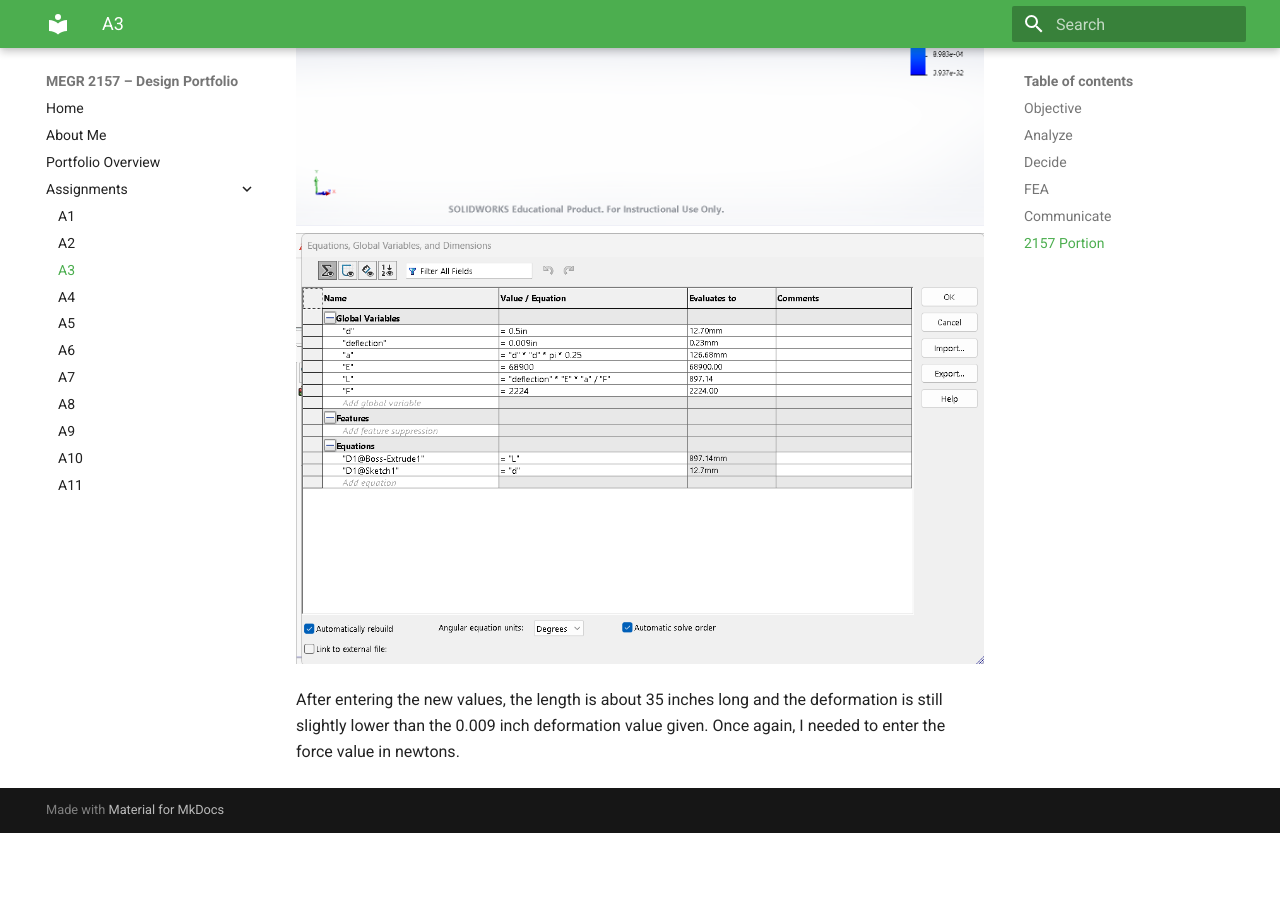
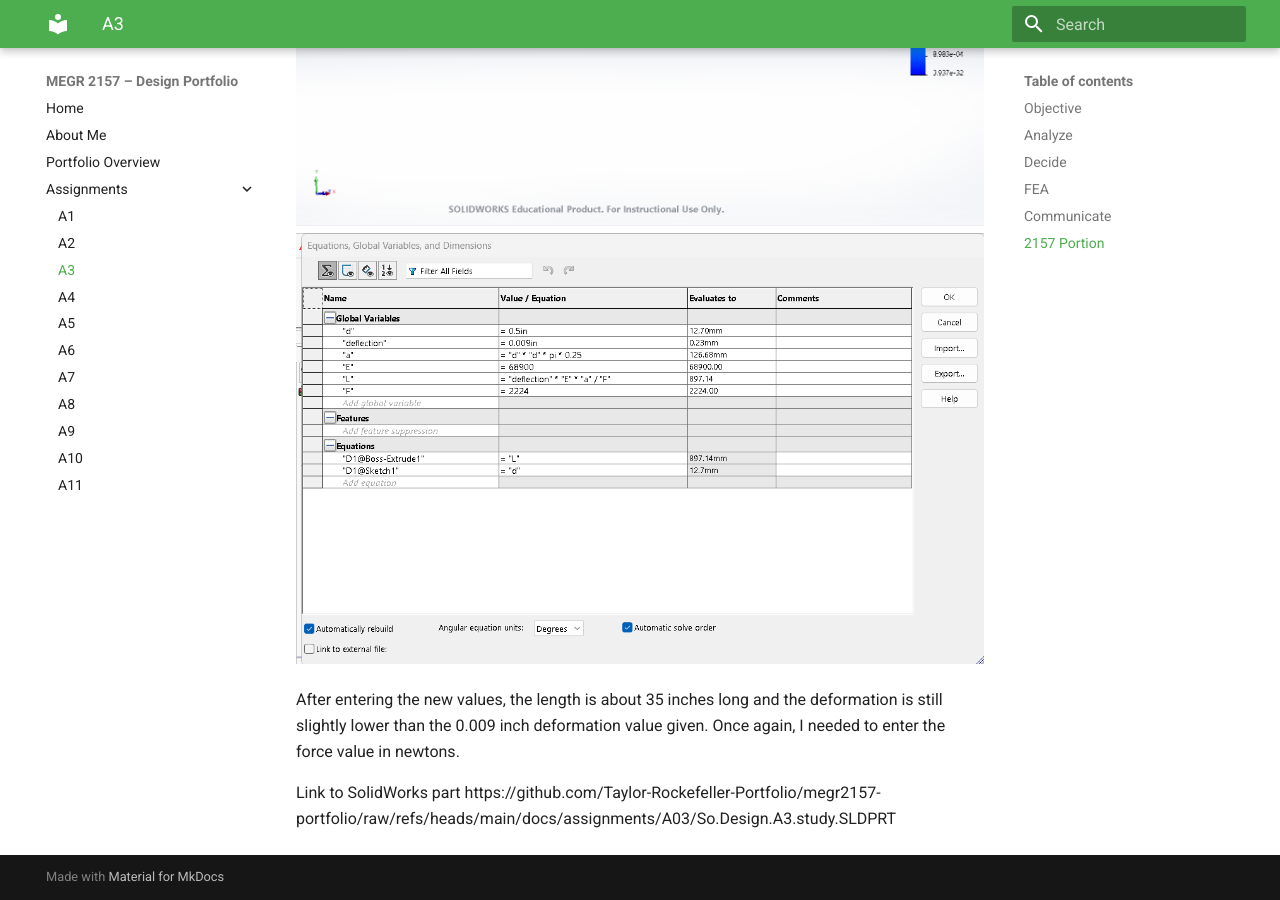
Before and after one commit to Taylor-Rockefeller-Portfolio/megr2157-portfolio, an MkDocs documentation site: the page built from docs/assignments/A03/index.md, in a window 1280 px wide and 900 px high, scrolled down 7114 px. Built offline with MkDocs 1.6.1 and Material for MkDocs 9.7.7, drawn with Linux system fonts in a browser that asks for light colours; before the commit the page ends 7947 px from its top, so only the background shows below that.

Commit message:
Add link to SolidWorks part in index.md
Added a link to the SolidWorks part for reference.

```diff
--- a/docs/assignments/A03/index.md
+++ b/docs/assignments/A03/index.md
@@ -57,3 +57,6 @@ I am assuming that the length will increase even with the higher force consideri
 ![](s2.png)
 
 After entering the new values, the length is about 35 inches long and the deformation is still slightly lower than the 0.009 inch deformation value given. Once again, I needed to enter the force value in newtons.
+
+Link to SolidWorks part
+https://github.com/Taylor-Rockefeller-Portfolio/megr2157-portfolio/raw/refs/heads/main/docs/assignments/A03/So.Design.A3.study.SLDPRT
```
